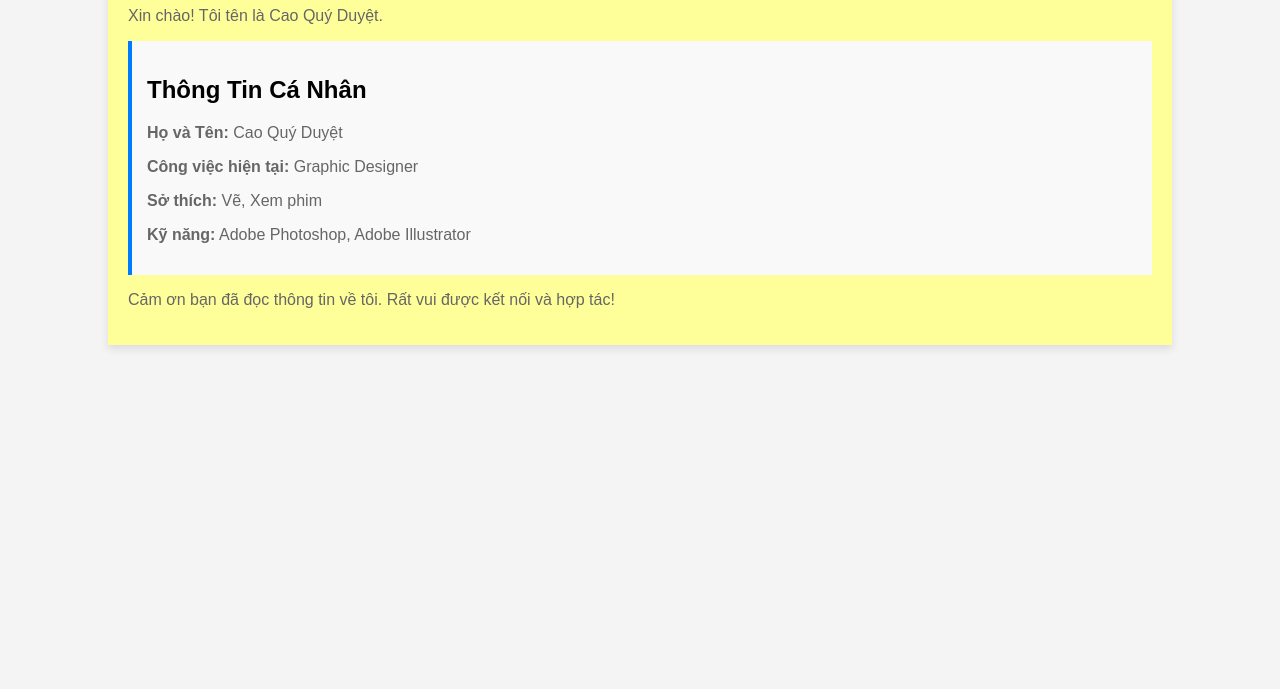
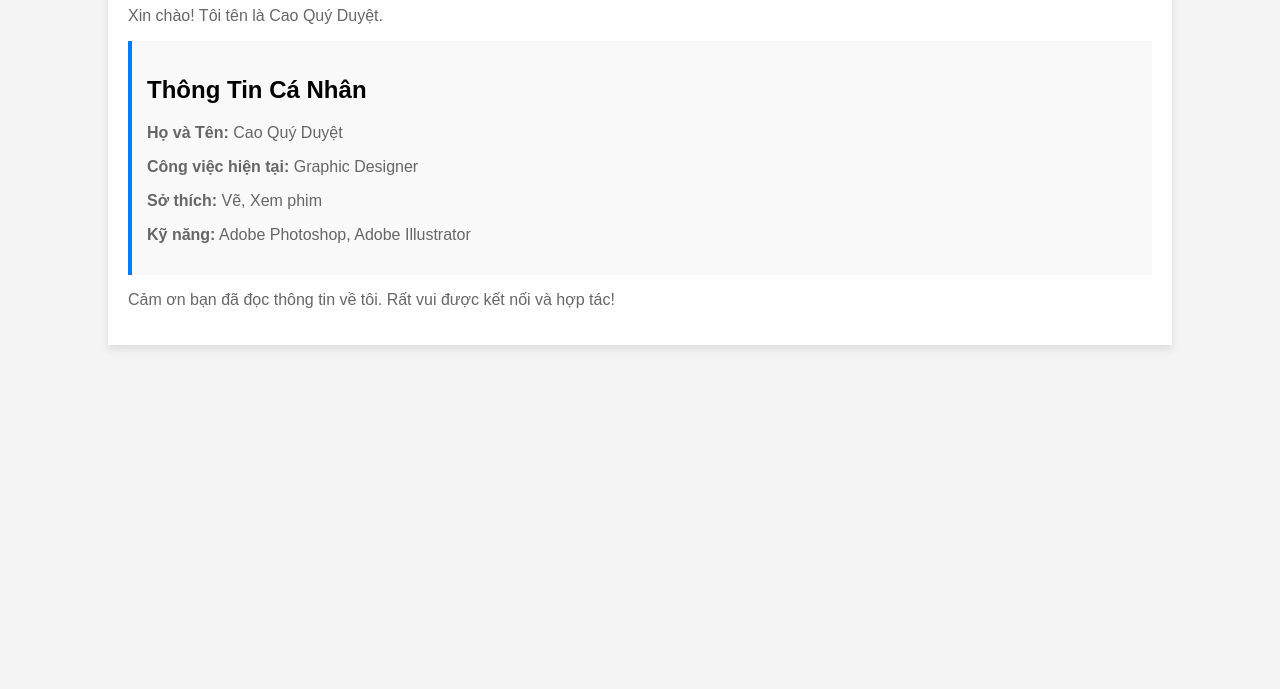
Before and after one commit to CQDet2803/website-caoduyet, a plain HTML site: page index.html in a window 1280 px wide. Shown: the part 111-800 px from the top of the page. Drawn offline with Linux system fonts and the light colour scheme.

Commit message:
Update index.html

```diff
--- a/index.html
+++ b/index.html
@@ -15,7 +15,7 @@
             width: 80%;
             margin: 0 auto;
             padding: 20px;
-            background-color: #FFFF99;
+            background-color: white;
             box-shadow: 0 4px 8px rgba(0,0,0,0.1);
         }
         h1 {
```
